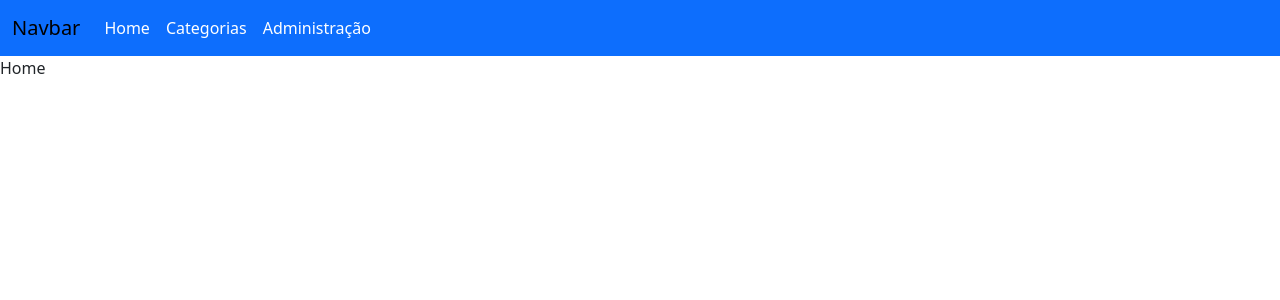
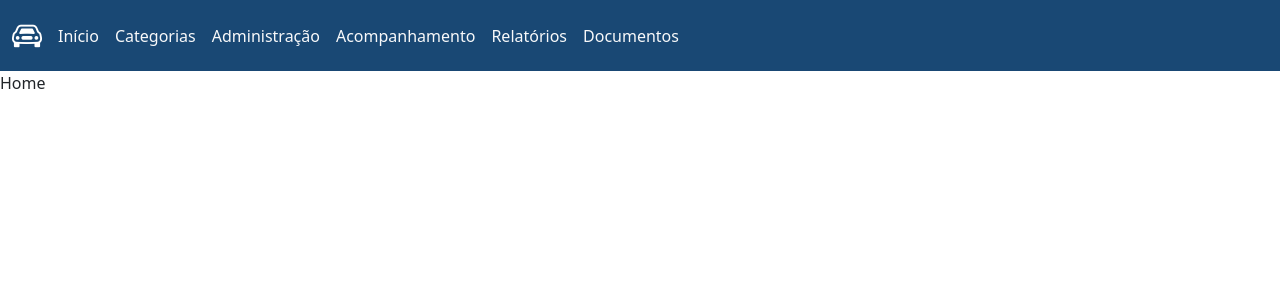
Before and after one commit to luiseduardot17/teste-front-end, a React (Vite) app: page / in a window 1280 px wide. Shown: the top 300 px of the page. Built offline with nearby package versions, Linux system fonts and the light colour scheme.

Commit message:
✨ feat: add novos links e estilização

```diff
--- a/src/components/Navbar/Navbar.tsx
+++ b/src/components/Navbar/Navbar.tsx
@@ -2,22 +2,31 @@ import { Link } from 'react-router-dom'
 
 const Navbar = () => {
   return (
-    <nav className="navbar navbar-expand-lg bg-primary">
+    <nav className="navbar navbar-expand-lg bg-tertiary">
       <div className="container-fluid">
-    <a className="navbar-brand">Navbar</a>
+        <a className="navbar-brand"><i className="bi bi-car-front" style={{ color: "white", fontSize: 30 + "px" }}></i></a>
         <button className="navbar-toggler" type="button" data-bs-toggle="collapse" data-bs-target="#navbarNav" aria-controls="navbarNav" aria-expanded="false" aria-label="Toggle navigation">
           <span className="navbar-toggler-icon"></span>
         </button>
         <div className="collapse navbar-collapse" id="navbarNav">
-      <ul className="navbar-nav">
-        <li className="nav-item">
-          <Link to="/" className="nav-link text-bg-primary">Home</Link>
+          <ul className="navbar-nav gap-3">
+            <li className="nav-item mx-auto">
+              <Link to="/" className="nav-link bg-tertiary text-light p-0">Início</Link>
             </li>
-        <li className="nav-item">
-          <Link to="/categoria" className="nav-link text-bg-primary">Categorias</Link>
+            <li className="nav-item mx-auto">
+              <Link to="/categoria" className="nav-link bg-tertiary text-light p-0">Categorias</Link>
             </li>
-        <li className="nav-item">
-          <Link to="/admin/categoria" className="nav-link text-bg-primary">Administração</Link>
+            <li className="nav-item mx-auto">
+              <Link to="/admin/categoria" className="nav-link bg-tertiary text-light p-0">Administração</Link>
+            </li>
+            <li className="nav-item mx-auto">
+              <a className="nav-link bg-tertiary text-light p-0">Acompanhamento</a>
+            </li>
+            <li className="nav-item mx-auto">
+              <a className="nav-link bg-tertiary text-light p-0">Relatórios</a>
+            </li>
+            <li className="nav-item mx-auto">
+              <a className="nav-link bg-tertiary text-light p-0">Documentos</a>
             </li>
           </ul>
         </div>
```
Lines whose indentation alone changed are shown as unchanged.
